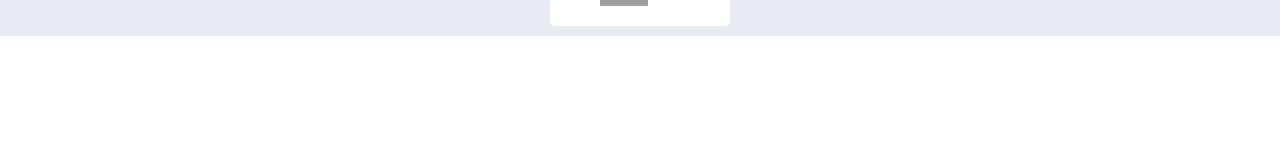
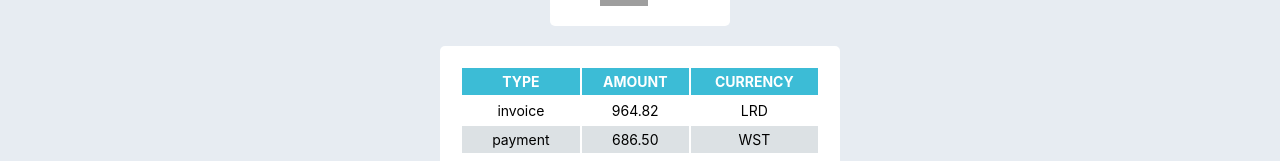
Before and after one commit to alex-shepel/goit-react-hw-01-components, a React (Create React App) app: page / in a window 1280 px wide. Shown: the part 783-944 px from the top of the page. Before the commit the page ends 819 px from the top, so only its background shows below. Built offline with nearby package versions, Linux system fonts and the light colour scheme; grey boxes are pictures that could not be loaded.

Commit message:
Do task-4

```diff
--- a/src/components/App.js
+++ b/src/components/App.js
@@ -2,9 +2,11 @@
 import Profile from './Profile/Profile';
 import Statistics from './Statistics/Statistics';
 import FriendList from './FriendList/FriendList';
+import TransactionHistory from './TransactionHistory/TransactionHistory';
 import user from '../res/user.json';
 import data from '../res/data.json';
 import friends from '../res/friends.json';
+import transactions from '../res/transactions.json';
 
 function App() {
   return (
@@ -19,6 +21,7 @@
       <Statistics title="Upload stats" stats={data} />
       <Statistics stats={data} />
       <FriendList friends={friends} />
+      <TransactionHistory items={transactions} />
     </div>
   );
 }
--- a/src/components/FriendList/FriendList.js
+++ b/src/components/FriendList/FriendList.js
@@ -1,3 +1,5 @@
+import React from 'react';
+import PropTypes from 'prop-types';
 import s from './FriendList.module.css';
 import FriendListItem from './FriendListItem/FriendListItem';
 
@@ -15,3 +17,14 @@
 };
 
 export default FriendList;
+
+FriendList.propTypes = {
+  friends: PropTypes.arrayOf(
+    PropTypes.shape({
+      avatar: PropTypes.string,
+      name: PropTypes.string,
+      isOnline: PropTypes.bool,
+      id: PropTypes.number,
+    }),
+  ).isRequired,
+};
--- a/src/components/Profile/Profile.js
+++ b/src/components/Profile/Profile.js
@@ -27,8 +27,6 @@
   </div>
 );
 
-export default Profile;
-
 Profile.propTypes = {
   avatar: PropTypes.string.isRequired,
   location: PropTypes.string.isRequired,
@@ -40,3 +38,5 @@
     likes: PropTypes.number.isRequired,
   }).isRequired,
 };
+
+export default Profile;
--- a/src/components/Statistics/Statistics.js
+++ b/src/components/Statistics/Statistics.js
@@ -18,7 +18,13 @@
 };
 
 Statistics.propTypes = {
-  stats: PropTypes.arrayOf(PropTypes.object).isRequired,
+  stats: PropTypes.arrayOf(
+    PropTypes.shape({
+      id: PropTypes.string,
+      label: PropTypes.string,
+      percentage: PropTypes.number,
+    }),
+  ).isRequired,
   title: PropTypes.string,
 };
 
--- /dev/null
+++ b/src/components/TransactionHistory/TransactionHistory.js
@@ -0,0 +1,39 @@
+import s from './TransactionHistory.module.css';
+import PropTypes from 'prop-types';
+
+const TransactionHistory = props => {
+  const itemsMarkup = props.items.map(item => (
+    <tr className={s.row} key={item.id}>
+      <td className={s.cell}>{item.type}</td>
+      <td className={s.cell}>{item.amount}</td>
+      <td className={s.cell}>{item.currency}</td>
+    </tr>
+  ));
+
+  return (
+    <table className={s.table}>
+      <thead>
+        <tr>
+          <th className={s.headCell}>Type</th>
+          <th className={s.headCell}>Amount</th>
+          <th className={s.headCell}>Currency</th>
+        </tr>
+      </thead>
+
+      <tbody>{itemsMarkup}</tbody>
+    </table>
+  );
+};
+
+TransactionHistory.propTypes = {
+  items: PropTypes.arrayOf(
+    PropTypes.shape({
+      id: PropTypes.string,
+      type: PropTypes.string,
+      amount: PropTypes.string,
+      currency: PropTypes.string,
+    }),
+  ).isRequired,
+};
+
+export default TransactionHistory;
--- /dev/null
+++ b/src/components/TransactionHistory/TransactionHistory.module.css
@@ -0,0 +1,24 @@
+.table {
+  padding: 20px;
+  background-color: #ffffff;
+  border-radius: 5px;
+  text-align: center;
+  vertical-align: middle;
+  width: 400px;
+  font-size: 14px;
+}
+
+.row:nth-of-type(even) {
+  background-color: #dce1e4;
+}
+
+.headCell {
+  padding: 5px;
+  color: #ffffff;
+  background-color: #3cbcd6;
+  text-transform: uppercase;
+}
+
+.cell {
+  padding: 5px;
+}
--- /dev/null
+++ b/src/res/transactions.json
@@ -0,0 +1,122 @@
+[
+  {
+    "id": "1e0700a2-5183-4291-85cc-2065a036a683",
+    "type": "invoice",
+    "amount": "964.82",
+    "currency": "LRD"
+  },
+  {
+    "id": "a30f821b-4d25-4ff0-abdd-e340b3f0dd2b",
+    "type": "payment",
+    "amount": "686.50",
+    "currency": "WST"
+  },
+  {
+    "id": "44dca67a-8e5a-4798-bf8e-b15efd4e1abd",
+    "type": "invoice",
+    "amount": "828.62",
+    "currency": "UGX"
+  },
+  {
+    "id": "ea8ed3dc-2b68-4a53-905a-53ecb0adef33",
+    "type": "withdrawal",
+    "amount": "527.80",
+    "currency": "ALL"
+  },
+  {
+    "id": "ea76146a-0b00-4b80-bc02-a8c822176712",
+    "type": "withdrawal",
+    "amount": "371.43",
+    "currency": "MUR"
+  },
+  {
+    "id": "63ca02f9-d637-46b5-9237-f3b24425e029",
+    "type": "payment",
+    "amount": "862.44",
+    "currency": "AUD"
+  },
+  {
+    "id": "ed0263e8-59a5-4bf1-87e0-2bb88e53dc34",
+    "type": "withdrawal",
+    "amount": "907.00",
+    "currency": "GEL"
+  },
+  {
+    "id": "6013bad0-750c-4691-8bc2-d8f2b43969c4",
+    "type": "withdrawal",
+    "amount": "352.52",
+    "currency": "UGX"
+  },
+  {
+    "id": "252c7be4-8b06-4fa7-8d42-61fb835b70d5",
+    "type": "payment",
+    "amount": "388.98",
+    "currency": "TOP"
+  },
+  {
+    "id": "4eaab41b-b967-40ac-82ed-85fc66f646f1",
+    "type": "deposit",
+    "amount": "103.10",
+    "currency": "BWP"
+  },
+  {
+    "id": "9648a350-8469-42d5-8bf3-18090de5fe67",
+    "type": "withdrawal",
+    "amount": "322.32",
+    "currency": "MRO"
+  },
+  {
+    "id": "9c5c25fb-1a95-4b2f-8d1f-4c4426d677cc",
+    "type": "invoice",
+    "amount": "14.79",
+    "currency": "PYG"
+  },
+  {
+    "id": "43ef232c-80e9-4d6f-b48a-b22405620de3",
+    "type": "payment",
+    "amount": "904.86",
+    "currency": "CHF"
+  },
+  {
+    "id": "5161682e-e620-4019-ab0a-24ceb10fbd20",
+    "type": "withdrawal",
+    "amount": "307.08",
+    "currency": "NOK"
+  },
+  {
+    "id": "7b119d71-42e6-4c42-a141-6818b07bb9ff",
+    "type": "invoice",
+    "amount": "275.07",
+    "currency": "AWG"
+  },
+  {
+    "id": "a4f65722-65c4-4c28-b1f4-b8ed988bb205",
+    "type": "deposit",
+    "amount": "213.10",
+    "currency": "STD"
+  },
+  {
+    "id": "c6e5784b-0ca3-48d6-86e5-b5128af5a523",
+    "type": "invoice",
+    "amount": "116.11",
+    "currency": "CUP CUC"
+  },
+  {
+    "id": "c9ebed6a-3a02-4b49-ac0d-0534b51f2bfd",
+    "type": "invoice",
+    "amount": "878.67",
+    "currency": "HKD"
+  },
+  {
+    "id": "a4a98b0e-b22c-438b-9f83-de2df52110c8",
+    "type": "invoice",
+    "amount": "725.03",
+    "currency": "UYU UYI"
+  },
+  {
+    "id": "b39bfa7a-0166-4c47-94d6-87d20590f746",
+    "type": "payment",
+    "amount": "405.45",
+    "currency": "MDL"
+  }
+]
```
